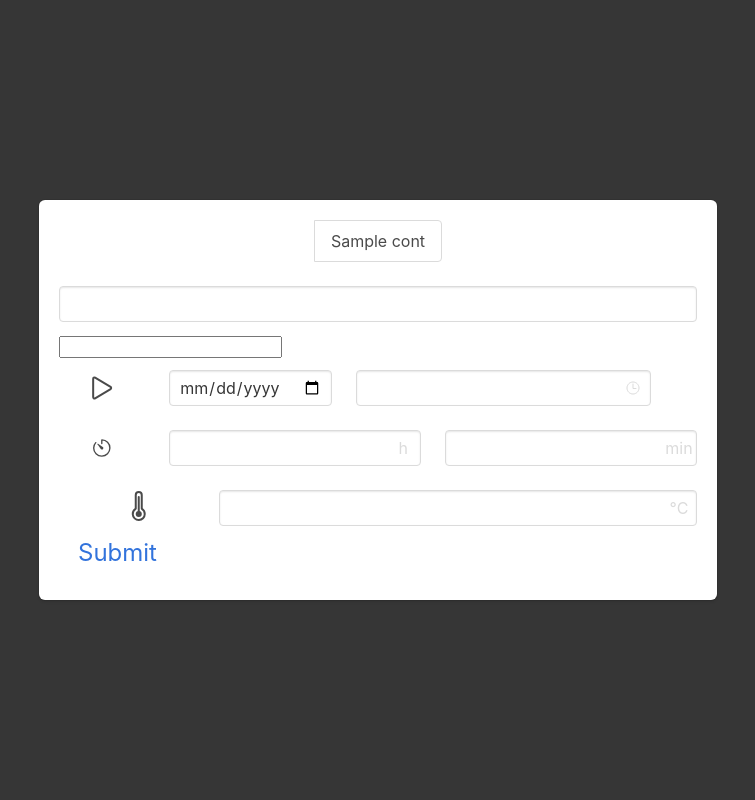
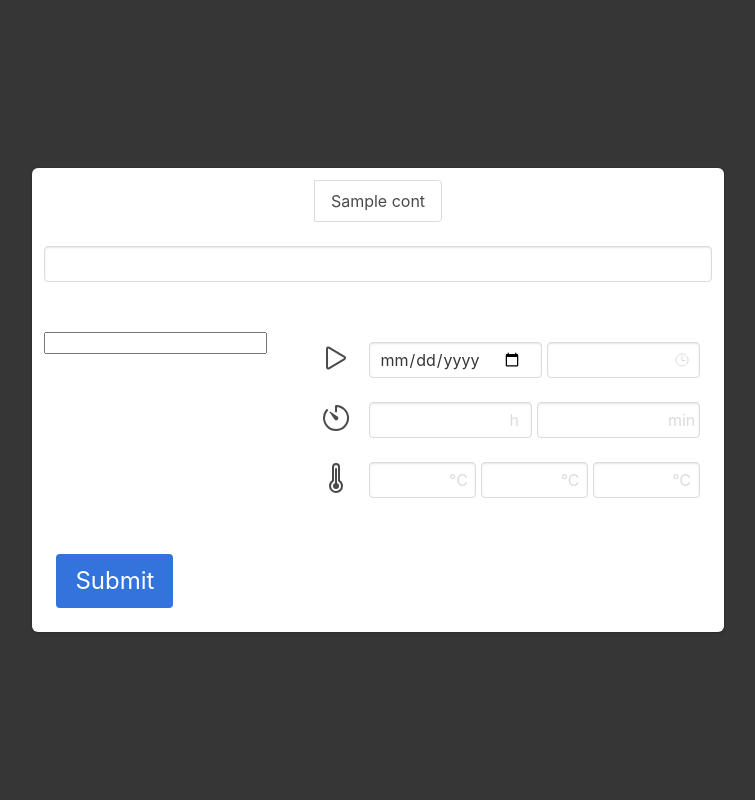
Before and after one commit to paszczep/temperature-ui, a Python web app: template application/templates/task.html in a window 1280 px wide. Shown: the part 52-852 px from the top of the page, without its empty margins (262-1017 px from the left). Run offline with Jinja, Linux system fonts and the light colour scheme; the template is opened without the code that fills it: most values are stand-ins (such as "Sample title", 1, 10 or a date in 2020); form fields are guessed from the names that the template uses.

Commit message:
progress

```diff
--- a/application/templates/task.html
+++ b/application/templates/task.html
@@ -1,7 +1,7 @@
 {% extends "base.html" %}
 
 {% block content %}
-<div class="card box">
+<div class="column is-three-fifths card box">
 <!--navbar-->
 <div class="tabs tile is-centered is-toggle">
             <ul>
@@ -21,56 +21,82 @@
 
 <!--form -->
 <form method="POST">
-{{ form.csrf_token }}
 
+<columns class="columns is-multiline">
+    <column class="column is-full block">
 <!--    name -->
-<div class="field">{{ form.name(class="input") }}</div>
+{{ form.name(class="input block") }}
+    </column>
+<column class="column is-narrow block">
 <!--    thermometer choice -->
-<div class="field">{{ form.choices }}</div>
-<div class="tile columns">
-    <div class="column tile is-2 center">
-        <ion-icon class="tile icon is-medium" name="play-outline"></ion-icon>
-    </div>
+            {{ form.choices }}
+</column>
+<column class="column block">
+<!--            task parameters -->
+
+<!--    task parameters-->
+<div class="tile is-parent">
+<!--    play icon -->
+<ion-icon class="tile is-2 icon is-medium" name="play-outline"></ion-icon>
 <!--    date  -->
-<div class="column is-narrow tile">{{ form.date(class="input") }}</div>
+{{ form.date(class="input tile") }}
+    <div>&nbsp;</div>
 <!--    time -->
-<div class="column tile">
-    <div class="control has-icons-right">
+    <div class="control has-icons-right tile">
         {{ form.time(class="input") }}
          <span class="icon is-right">
                 <ion-icon name="time-outline"></ion-icon>
             </span>
-    </div></div></div>
+    </div>
+</div>
 <!--    time delta-->
-    <div class="field columns tile">
-        <div class="column  tile is-2 center">
-            <ion-icon class="tile icon is-medium is-3" name="timer-outline"></ion-icon>
-        </div>
-        <div class="tile column">
-        <div class="control has-icons-right">
+<div class="tile is-parent">
+    <ion-icon class="tile is-2 icon is-medium" name="timer-outline"></ion-icon>
+
+        <div class="tile control has-icons-right">
             {{ form.hours(class="input") }}
             <span class="icon is-right"><p>h</p></span>
         </div>
-        </div>
-        <div class="tile column">
-        <div class="control has-icons-right">
+        <div>&nbsp;</div>
+       <div class="tile control has-icons-right">
             {{ form.minutes(class="input") }}
             <span class="icon is-right"><p>min</p></span>
-        </div></div>
-    </div>
+        </div>
+</div>
 <!-- temperature settings-->
-    <div class="tile">
-        <ion-icon class="icon tile is-medium is-3" name="thermometer-outline"></ion-icon>
-        <div class="tile field control has-icons-right">
-            {{ form.temperature(class="input") }}
+    <div class="tile is-parent">
+        <ion-icon class="icon field tile is-2 is-medium" name="thermometer-outline"></ion-icon>
+
+        <div class="tile control has-icons-right">
+            {{ form.t_start(class="input") }}
             <span class="icon is-right">
                 <p>°C</p>
             </span>
         </div>
-    </div>
-{{ form.submit(class="button is-link is-inverted is-large") }}
+                <div>&nbsp;</div>
 
+        <div class="tile control has-icons-right">
+            {{ form.t_max(class="input") }}
+            <span class="icon is-right">
+                <p>°C</p>
+            </span>
+        </div>
+                <div>&nbsp;</div>
 
+        <div class="tile control has-icons-right">
+            {{ form.t_freeze(class="input") }}
+            <span class="icon is-right">
+                <p>°C</p>
+            </span>
+        </div>
+        </div>
+        </column>
+    </columns>
+
+{{ form.csrf_token }}
+    <column class="column is-narrow is-centered">
+{{ form.submit(class="button is-link is-large") }}
+</column>
 </form>
 </div>
 {% endblock %}
```
Also changed, not shown: application/form.py (added, +30 -0 lines), application/input.py (+16 -41 lines).
